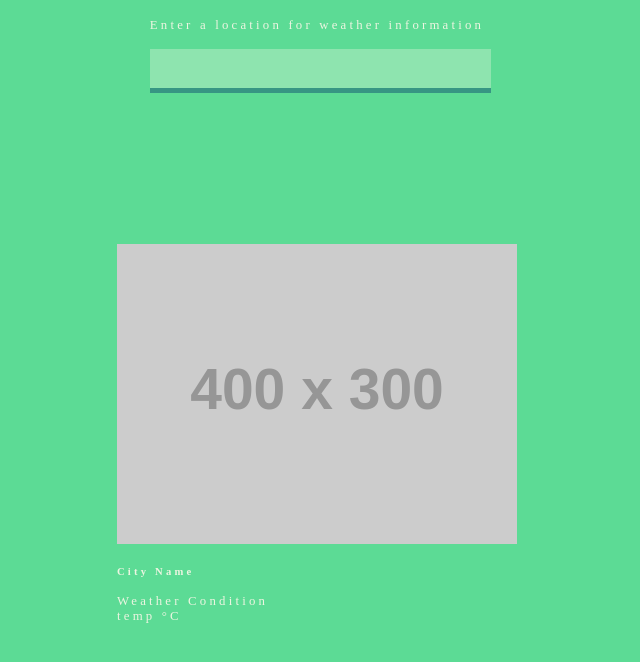
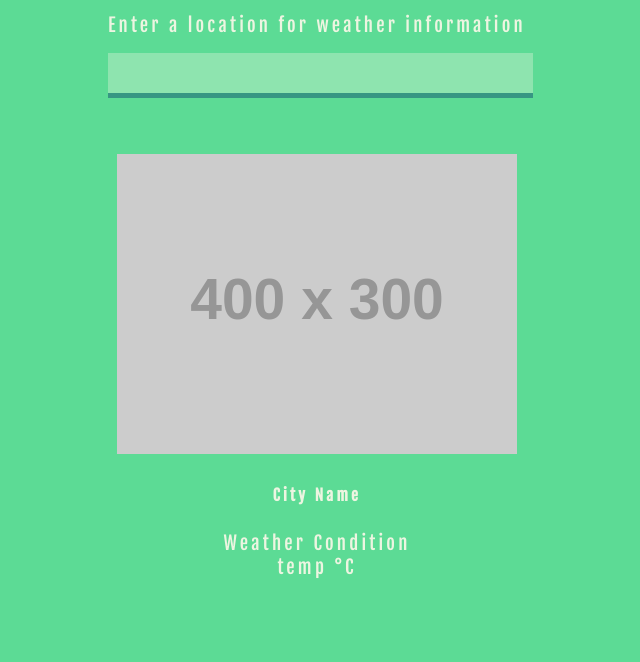
Before and after one commit to naveen701526/weather-api-app, a plain HTML site: page index.html in a window 1280 px wide. Shown: the part 94-756 px from the top of the page, without its empty margins (323-963 px from the left). Drawn offline with Linux system fonts and the light colour scheme; placeholder pictures from the web are drawn by us.

Commit message:
weather app

```diff
--- a/css/style.css
+++ b/css/style.css
@@ -1,3 +1,4 @@
+@import url("https://fonts.googleapis.com/css2?family=Fjalla+One&display=swap");
 body {
   background: #5cdb95;
   letter-spacing: 0.2rem;
@@ -36,6 +37,25 @@ body {
   border-bottom: 5px solid #05386b;
 }
 
+.details {
+  display: -webkit-box;
+  display: -ms-flexbox;
+  display: flex;
+  -webkit-box-orient: vertical;
+  -webkit-box-direction: normal;
+      -ms-flex-direction: column;
+          flex-direction: column;
+  -webkit-box-pack: center;
+      -ms-flex-pack: center;
+          justify-content: center;
+  -webkit-box-align: center;
+      -ms-flex-align: center;
+          align-items: center;
+  height: -webkit-max-content;
+  height: -moz-max-content;
+  height: max-content;
+}
+
 .container {
   display: -ms-grid;
   display: grid;
@@ -43,8 +63,9 @@ body {
   -ms-grid-columns: 1fr;
       grid-template: 5rem 10rem auto / 1fr;
   grid-column: 1 / -1;
-  height: 100vh;
+  font-family: 'Fjalla One';
   justify-items: center;
+  font-size: 14pt;
   -webkit-box-align: center;
       -ms-flex-align: center;
           align-items: center;
```
